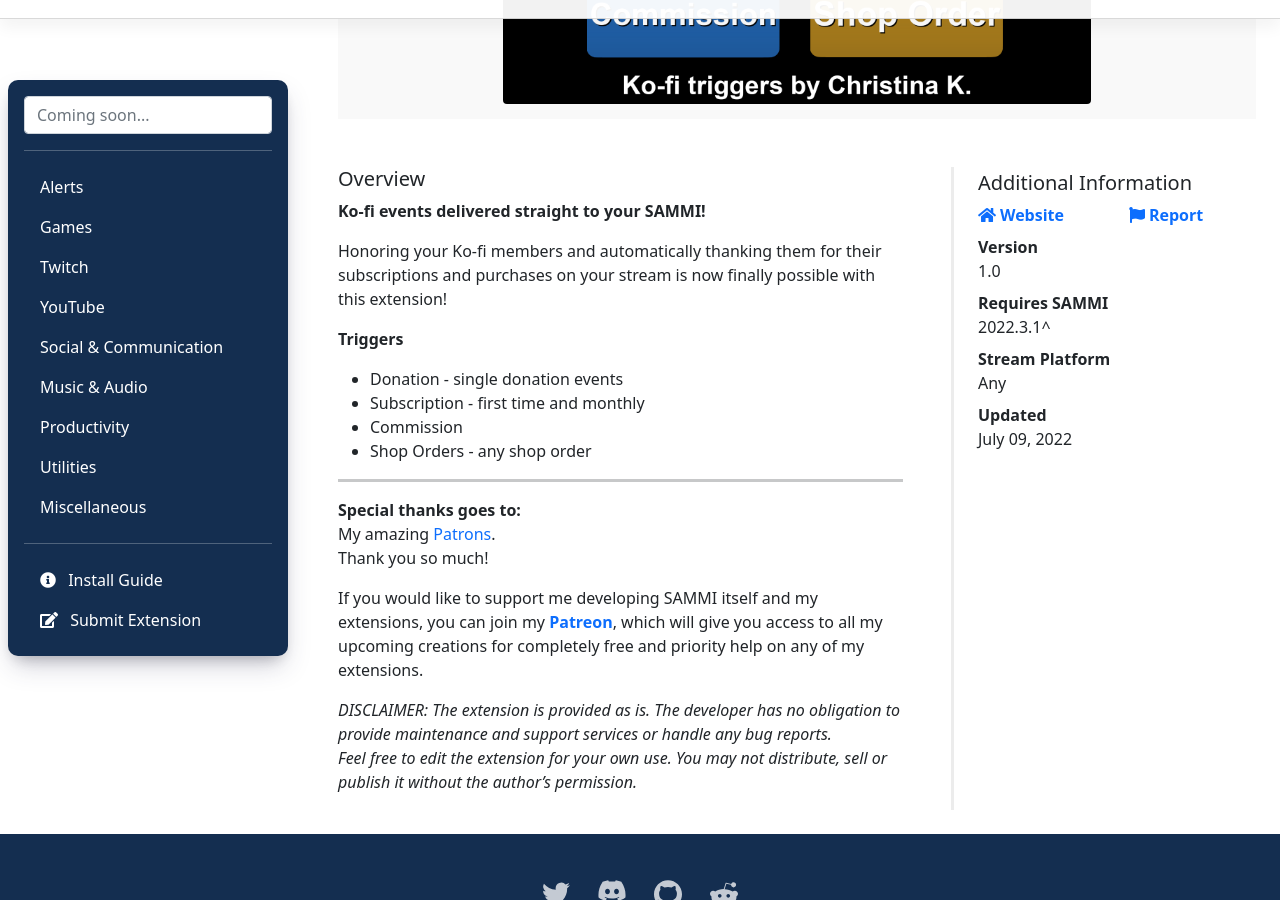
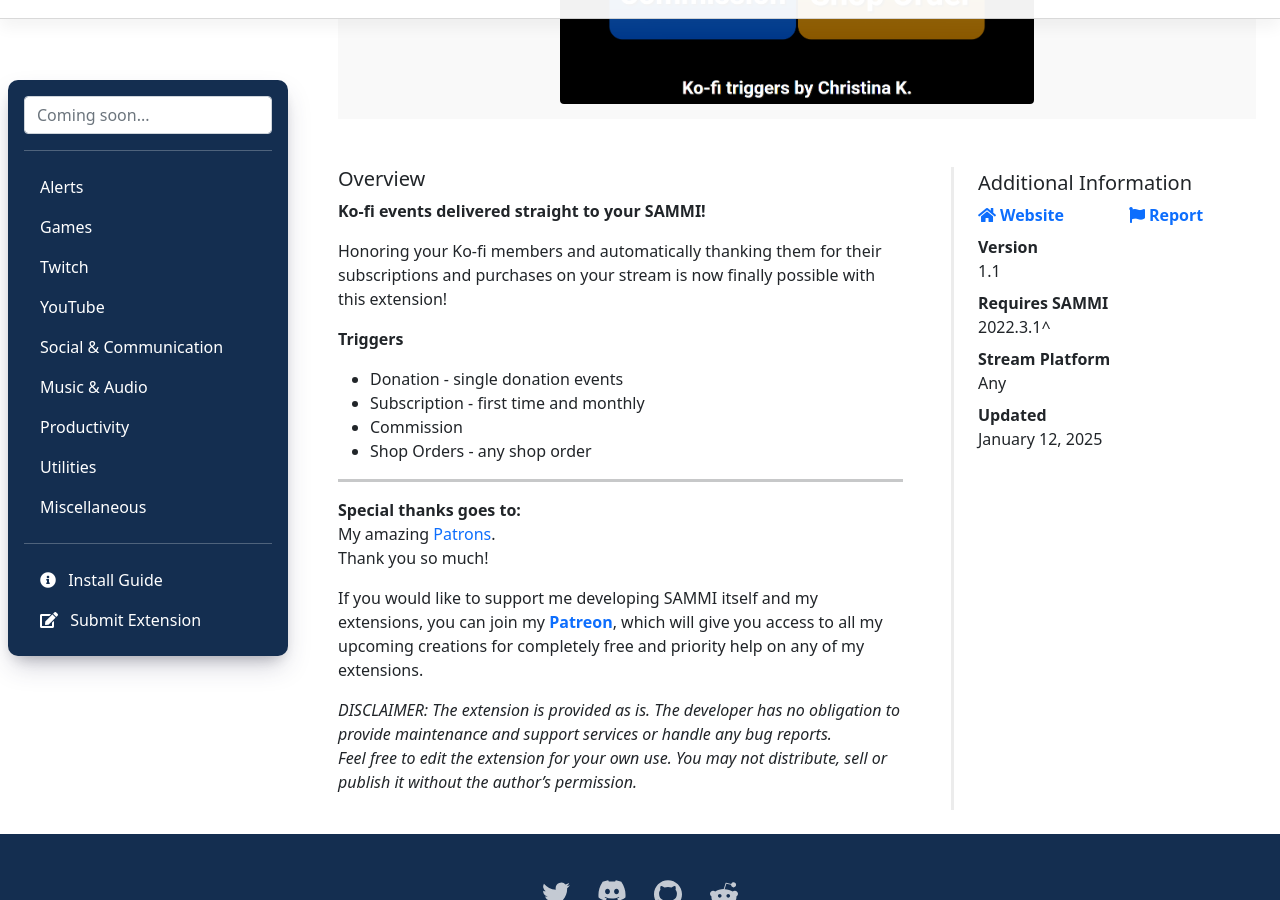
Before and after one commit to SAMMISolutions/SAMMISolutions.github.io, a Jekyll site: the page built from collections/_extensions/ko-fi.md, in a window 1280 px wide and 900 px high, scrolled down 905 px. Built offline with Jekyll 4.4.1, drawn with Linux system fonts in a browser that asks for light colours; comment, search, counter and statistics services are not loaded.

Commit message:
update extensions

```diff
--- a/collections/_extensions/ko-fi.md
+++ b/collections/_extensions/ko-fi.md
@@ -4,14 +4,14 @@
 slug: kofi
 desc: Ko-fi events delivered straight to your SAMMI
 category: social
-date: '2022-07-09T00:00:00-05:00'
+date: '2025-01-12T00:00:00-05:00'
 permalink: extensions/social/:slug
 download_url: https://christinak.itch.io/ko-fi-triggers
 developer_name: Christina K.
 developer_url: https://christinak.itch.io
 icon_local: kofi_icon.png
 screenshots_local: kofi_deck.png
-version: 1.0
+version: 1.1
 sammi_version: 2022.3.1
 platform: Any
 overview: |
```
Also changed, not shown: collections/_extensions/puzzle-game.md (+2 -2 lines), assets/images/extensions/kofi_deck.png.
